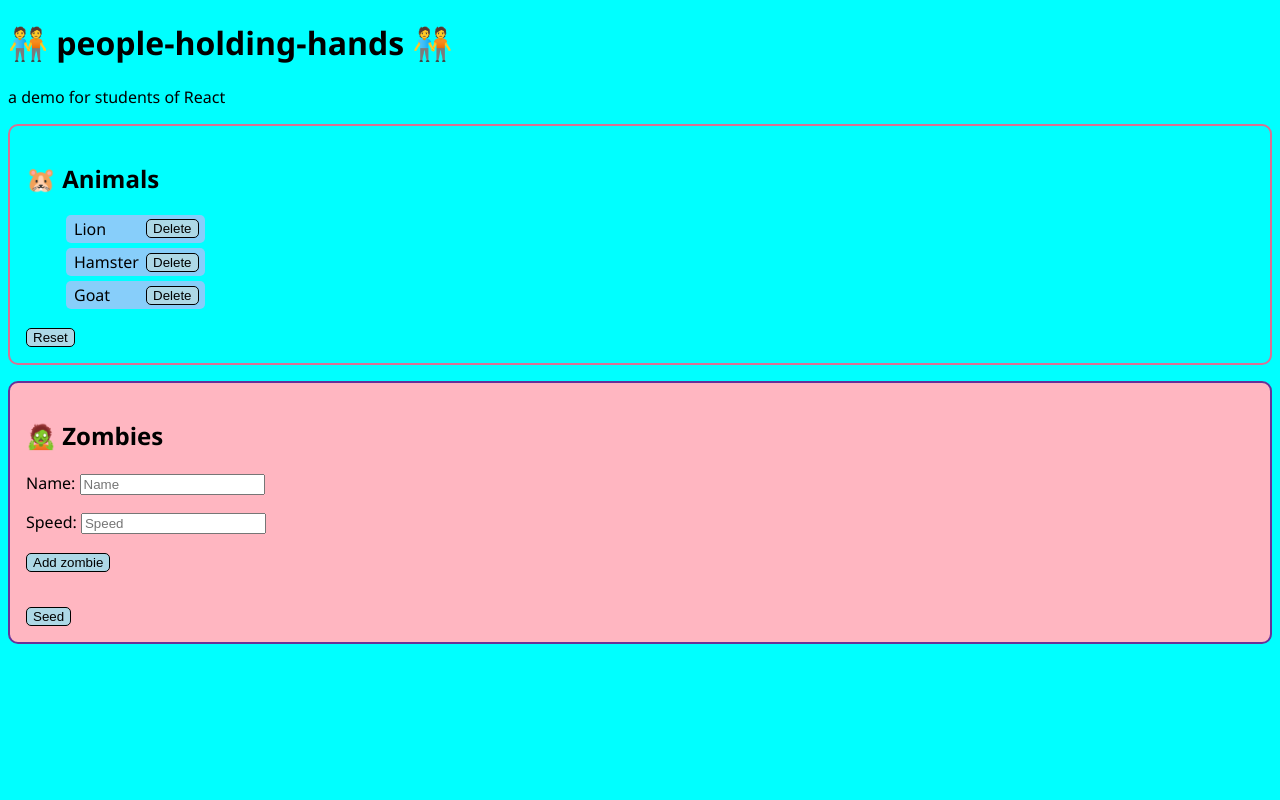
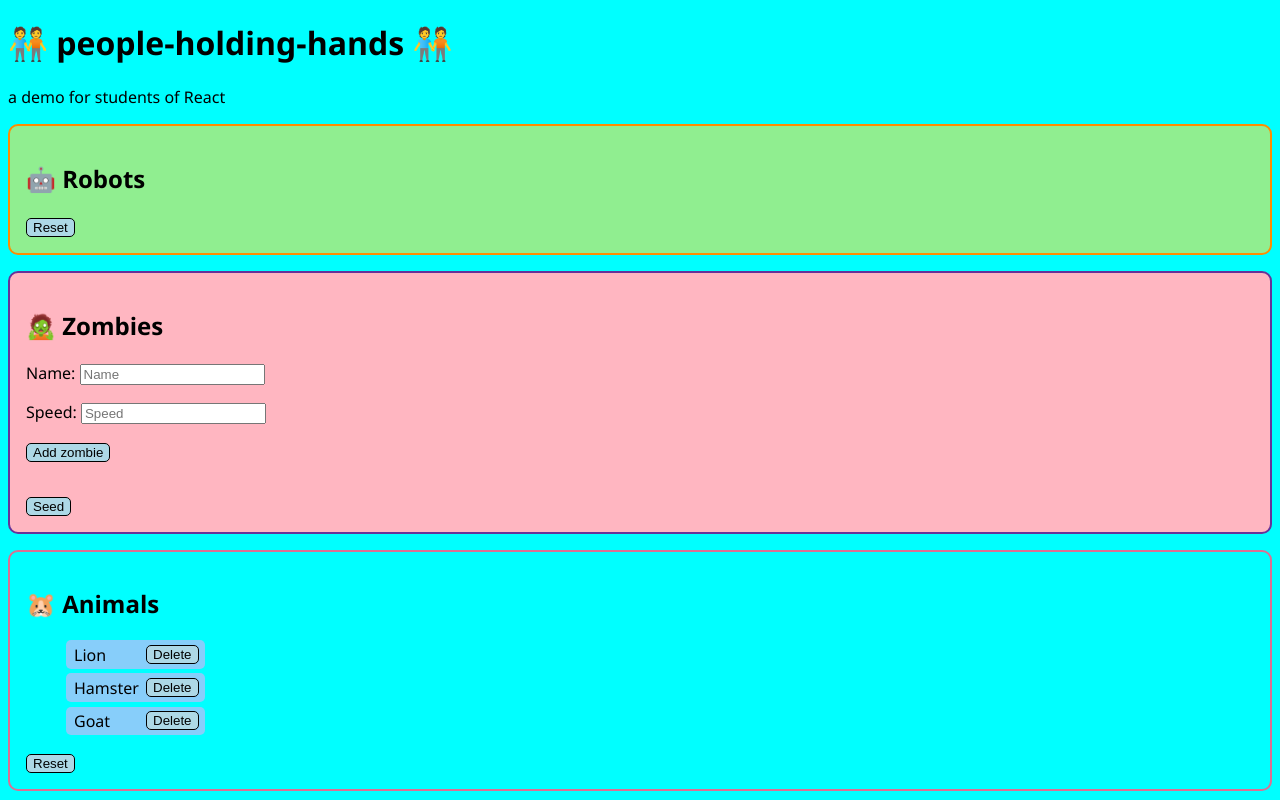
Before and after one commit to niklas-mardby/people-holding-hands, a React (Vite) app: page / in a window 1280 px wide. Built offline with nearby package versions, Linux system fonts and the light colour scheme.

Commit message:
Added RobotSection widget with friends

```diff
--- a/package.json
+++ b/package.json
@@ -11,7 +11,8 @@
   },
   "dependencies": {
     "react": "^19.0.0",
-    "react-dom": "^19.0.0"
+    "react-dom": "^19.0.0",
+    "uuid": "^11.1.0"
   },
   "devDependencies": {
     "@eslint/js": "^9.19.0",
--- a/src/App.tsx
+++ b/src/App.tsx
@@ -1,5 +1,6 @@
 import "./App.scss";
 import AnimalsList from "./widgets/AnimalList/AnimalsList";
+import RobotSection from "./widgets/RobotSection/RobotSection";
 import ZombiesBox from "./widgets/ZombiesBox/ZombiesBox";
 
 function App() {
@@ -7,8 +8,9 @@ function App() {
 		<>
 			<h1>🧑‍🤝‍🧑 people-holding-hands 🧑‍🤝‍🧑</h1>
 			<p>a demo for students of React</p>
+			<RobotSection />
+			<ZombiesBox />
 			<AnimalsList />
-			<ZombiesBox />
 		</>
 	);
 }
--- a/src/components/EditableText/EditableText.tsx
+++ b/src/components/EditableText/EditableText.tsx
@@ -5,15 +5,19 @@ import Button from "../Button/Button";
 type EditableTextProps = {
 	title: string;
 	content: string;
+	handleEdit: (newContent: string) => void;
 };
 export default function EditableText({
 	title,
 	content,
+	handleEdit,
 }: Readonly<EditableTextProps>) {
 	const [editableText, setEditableText] = useState(content);
 	const [isEditing, setIsEditing] = useState(false);
 
 	const handleClick = () => {
+		console.log("Edit/Save clicked: ", editableText);
+		if (isEditing) handleEdit(editableText);
 		setIsEditing(!isEditing);
 	};
 
--- /dev/null
+++ b/src/widgets/RobotSection/RobotCard/RobotCard.scss
@@ -0,0 +1,6 @@
+.RobotCard {
+	border: 2px solid mediumaquamarine;
+	border-radius: 5px;
+	padding: 0.5rem;
+	background-color: aquamarine;
+}
--- /dev/null
+++ b/src/widgets/RobotSection/RobotCard/RobotCard.tsx
@@ -0,0 +1,64 @@
+import EditableText from "../../../components/EditableText/EditableText";
+import { Robot } from "../RobotSection";
+import "./RobotCard.scss";
+
+type RobotProps = Robot & {
+	updateState: (robot: Robot) => void;
+};
+
+export default function RobotCard({
+	id,
+	name,
+	color,
+	alignment,
+	updateState,
+}: Readonly<RobotProps>) {
+	return (
+		<div className="RobotCard">
+			<EditableText
+				title="Name"
+				content={name}
+				handleEdit={(newName) => {
+					console.log("hit? newName:", newName);
+					const robby: Robot = {
+						id: id,
+						name: newName,
+						color: color,
+						alignment: alignment,
+					};
+					console.log("robby the robot:", robby);
+					updateState({
+						id: id,
+						name: newName,
+						color: color,
+						alignment: alignment,
+					});
+				}}
+			/>
+			<EditableText
+				title="Color"
+				content={color}
+				handleEdit={(newColor) => {
+					updateState({
+						id: id,
+						name: name,
+						color: newColor,
+						alignment: alignment,
+					} as Robot);
+				}}
+			/>
+			<EditableText
+				title="Alignment"
+				content={alignment}
+				handleEdit={(newAligment) => {
+					updateState({
+						id: id,
+						name: name,
+						color: color,
+						alignment: newAligment,
+					} as Robot);
+				}}
+			/>
+		</div>
+	);
+}
--- /dev/null
+++ b/src/widgets/RobotSection/RobotSection.scss
@@ -0,0 +1,15 @@
+.RobotSection {
+	margin-top: 1rem;
+	border: 2px solid darkorange;
+	border-radius: 10px;
+	padding: 1rem;
+	background-color: lightgreen;
+
+	.robotContainer {
+		display: flex;
+		flex-direction: row;
+		flex-wrap: wrap;
+		margin-top: 1rem;
+		gap: 0.5rem;
+	}
+}
--- /dev/null
+++ b/src/widgets/RobotSection/RobotSection.tsx
@@ -0,0 +1,78 @@
+import { v4 as uuidv4 } from "uuid";
+import { useState } from "react";
+import RobotCard from "./RobotCard/RobotCard";
+import "./RobotSection.scss";
+import Button from "../../components/Button/Button";
+
+export type Robot = {
+	id: string;
+	name: string;
+	color: string;
+	alignment: string;
+};
+
+export default function RobotSection() {
+	const [robots, setRobots] = useState<Robot[]>([]);
+
+	const editRobot = (robot: Robot) => {
+		setRobots(robots.map((r) => (r.id !== robot.id ? r : robot)));
+	};
+
+	return (
+		<div className="RobotSection">
+			<h2>🤖 Robots</h2>
+			<div className="robotContainer">
+				{robots.map((robot, index) => (
+					<RobotCard
+						key={`${index}-${robot.name}`}
+						{...robot}
+						updateState={editRobot}
+					/>
+				))}
+			</div>
+			<Button
+				title="Reset"
+				handleClick={() =>
+					setRobots([
+						{
+							id: uuidv4(),
+							name: "Bob",
+							color: "grey",
+							alignment: "evil",
+						},
+						{
+							id: uuidv4(),
+							name: "Linda",
+							color: "red",
+							alignment: "good",
+						},
+						{
+							id: uuidv4(),
+							name: "Steve",
+							color: "red",
+							alignment: "neutral",
+						},
+						{
+							id: uuidv4(),
+							name: "George",
+							color: "purple",
+							alignment: "good",
+						},
+						{
+							id: uuidv4(),
+							name: "Karen",
+							color: "red",
+							alignment: "evil",
+						},
+						{
+							id: uuidv4(),
+							name: "Julia",
+							color: "pink",
+							alignment: "awesome",
+						},
+					])
+				}
+			/>
+		</div>
+	);
+}
```
Also changed, not shown: 1 other file (tests, documents, lock files or other folders).
